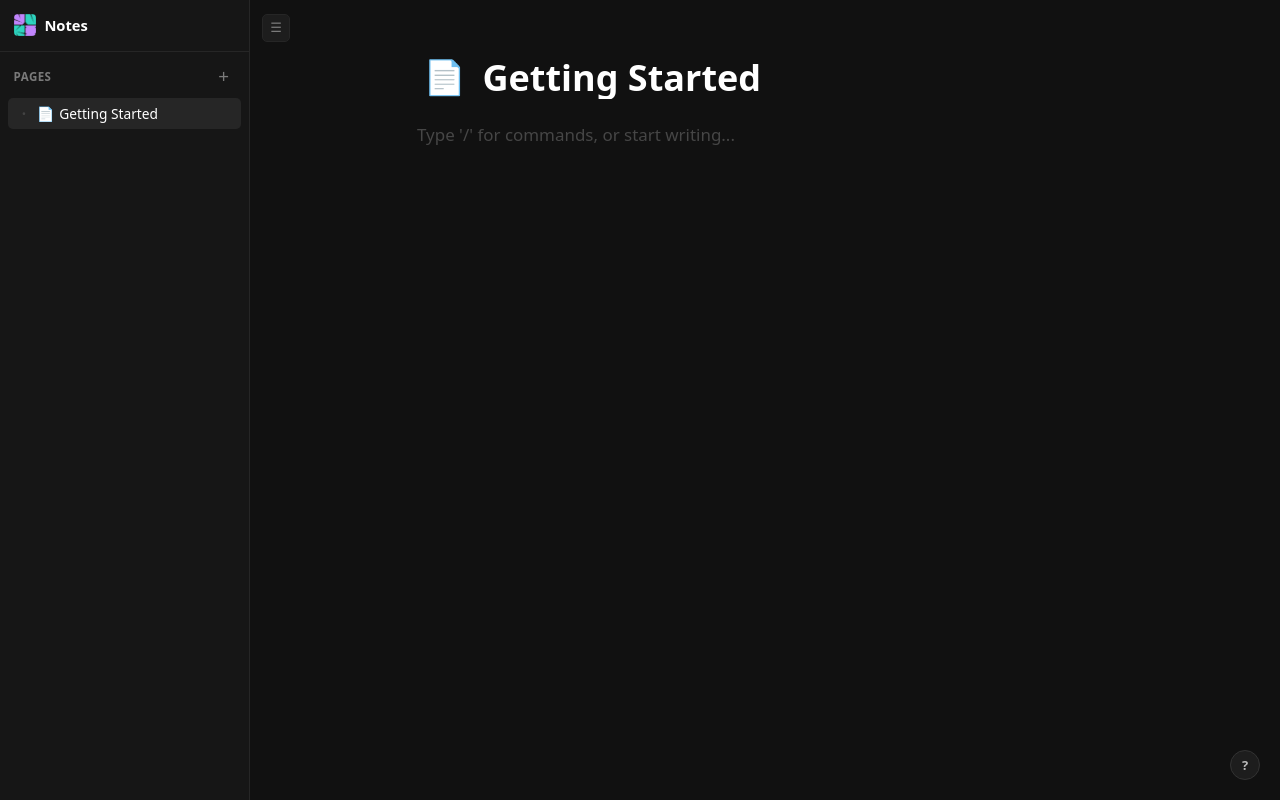
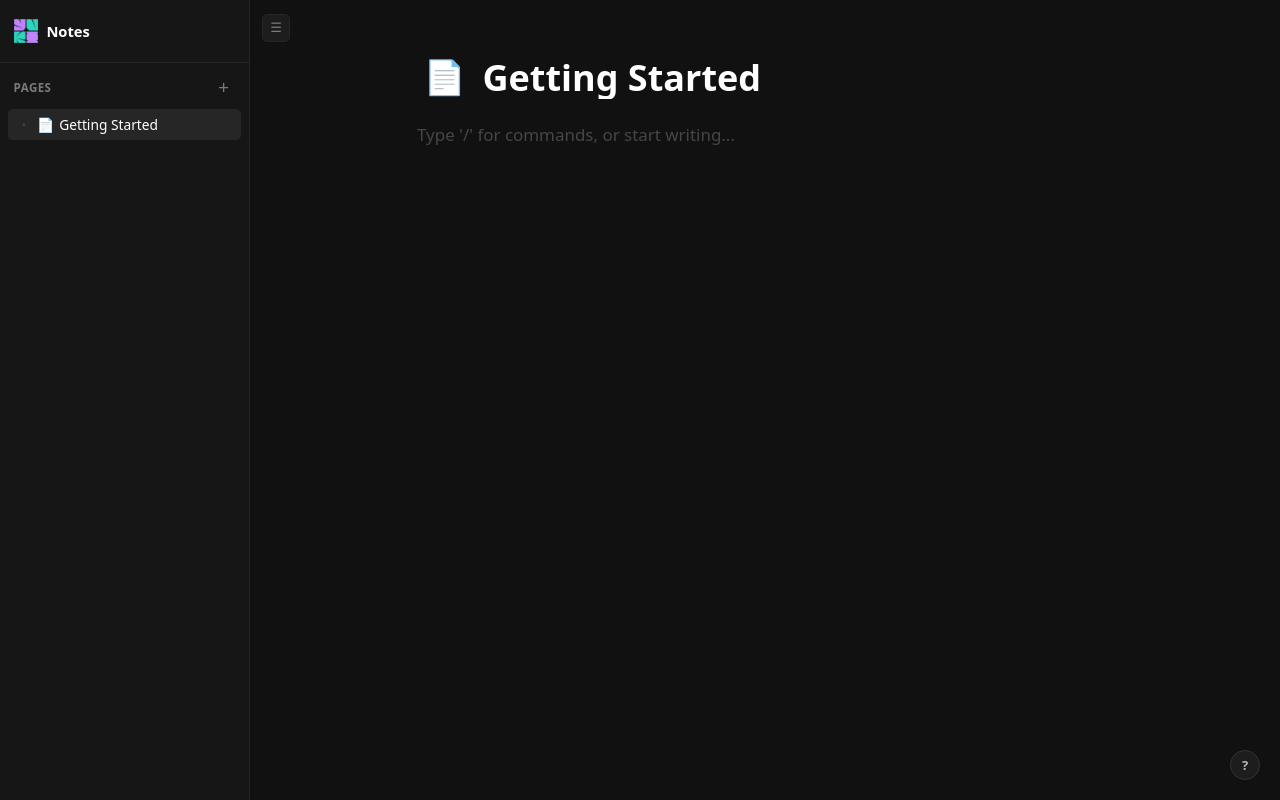
Before and after one commit to yuki-sf/notes, a plain HTML site: page index.html in a window 1280 px wide. Drawn offline with Linux system fonts and the light colour scheme.

Commit message:
Update index.html

```diff
--- a/index.html
+++ b/index.html
@@ -84,11 +84,12 @@
       }
 
       .brand img {
-        width: 22px;
-        height: 22px;
+        width: 24px;
+        height: 33px;
+        flex-shrink: 0;
         border-radius: 4px;
-        object-fit: cover;
-        background: var(--raise);
+        object-fit: contain;
+        background: transparent;
       }
 
       .sidebar-section-label {
```
